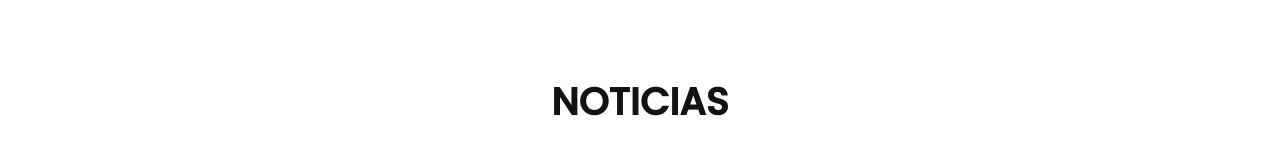
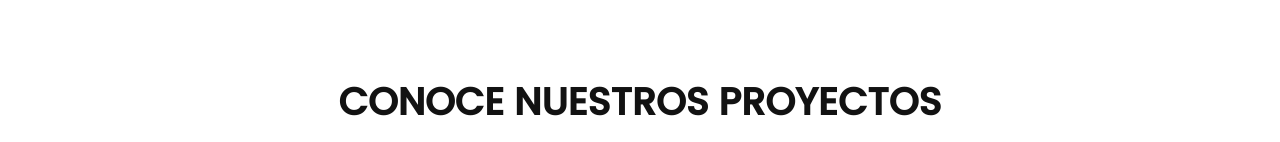
Before and after one commit to MarianoRuiz1/United-Architects, a website: page index.html in a window 1280 px wide. Shown: the part 810-952 px from the top of the page. Drawn offline with nearby package versions, Linux system fonts and the light colour scheme; files that its build step writes are made by us from their sources.

Commit message:
beautify

```diff
--- a/index.html
+++ b/index.html
@@ -107,7 +107,7 @@
     <main>
         <!-- Last News Section -->
         <section class="last-news-section" id="last-news">
-            <h1 class="last-news-section__title" data-aos="zoom-in" data-aos-duration="1500">Noticias</h1>
+            <h1 class="last-news-section__title" data-aos="zoom-in" data-aos-duration="1500">CONOCE NUESTROS PROYECTOS</h1>
             <div class="last-news-section__container" data-aos="fade-right" data-aos-duration="2000">
 
                 <!-- Card #1 -->
```
